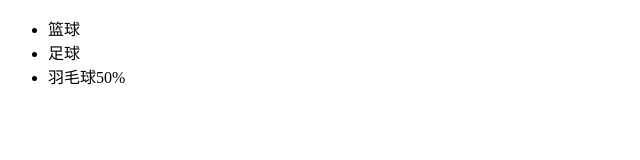
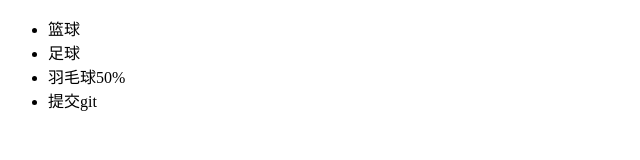
Before and after one commit to veryworm/test-git, a plain HTML site: page index.html in a window 1280 px wide. Shown: the full height of the page, 0-640 px from the left. Drawn offline with Linux system fonts and the light colour scheme.

Commit message:
git提交

```diff
--- a/index.html
+++ b/index.html
@@ -11,6 +11,7 @@
     <li>篮球</li>
     <li>足球</li>
     <li>羽毛球50%</li>
+    <li>提交git</li>
   </ul>
 </body>
 </html>
```
